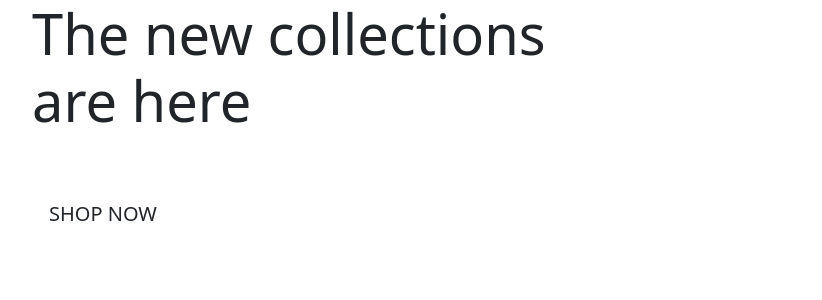
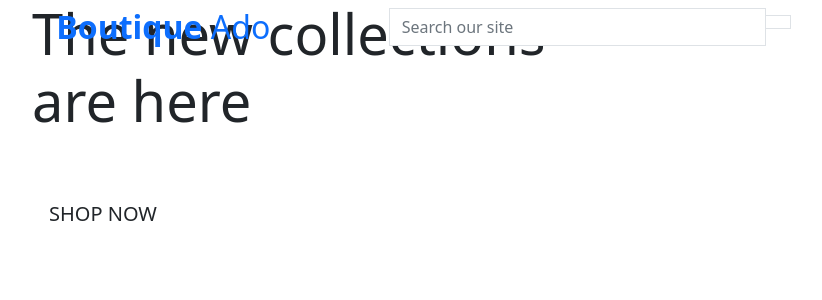
Before and after one commit to KWSNick/boutique_ado_v1, a Django app: page / in a window 1280 px wide. Shown: the top 300 px of the page, without its empty margins (50-872 px from the left). Run offline with Django 3.2, Linux system fonts and the light colour scheme; some libraries are stand-ins or nearby versions.

Commit message:
Added a form and start of list for header in base.html.

```diff
--- a/templates/base.html
+++ b/templates/base.html
@@ -30,7 +30,38 @@
     <title>Boutique Ado {% block extra_title %}{% endblock %}</title>
   </head>
   <body>
-        <header class="container-fluid fixed-top"></header>
+        <header class="container-fluid fixed-top">
+            <div class="row">
+                <div class="col-12 col-lg-4 my-auto py-1 py-lg-0 text-center text-lg-left">
+                    <a href="{% url 'home' %}" class="nav-link main-logo-link">
+                        <h2 class="logo-font text-black my-0">
+                            <strong>Boutique</strong> Ado
+                        </h2>
+                    </a>
+                </div>
+                <div class="col-12 col-lg-4 my-auto py-1 py-lg-0">
+                    <form method="GET" action="">
+                        <div class="input-group w-100">
+                            <input class="form-control border border-black rounded-0" type="text" name="q"
+                                placeholder="Search our site">
+                            <div class="input-group-append">
+                                <button class="form-control btn btn-black border border-black rounded-0" type="submit">
+                                    <span class="icon">
+                                        <i class="fas fa-search"></i>
+                                    </span>
+                                </button>
+                            </div>
+                        </div>
+                    </form>
+                </div>
+                <div class="col-12 col-lg-4 my-auto py-1 py-lg-0">
+                    <ul class="list-inline list-unstyled text-center text-lg-right my-0">
+                        <li class="list-inline-item dropdown"></li>
+                        <li class="list-inline-item"></li>
+                    </ul>
+                </div>
+            </div>
+        </header>
         {% if messages %}
         <div class="message-container"></div>
         {% endif %}
```
